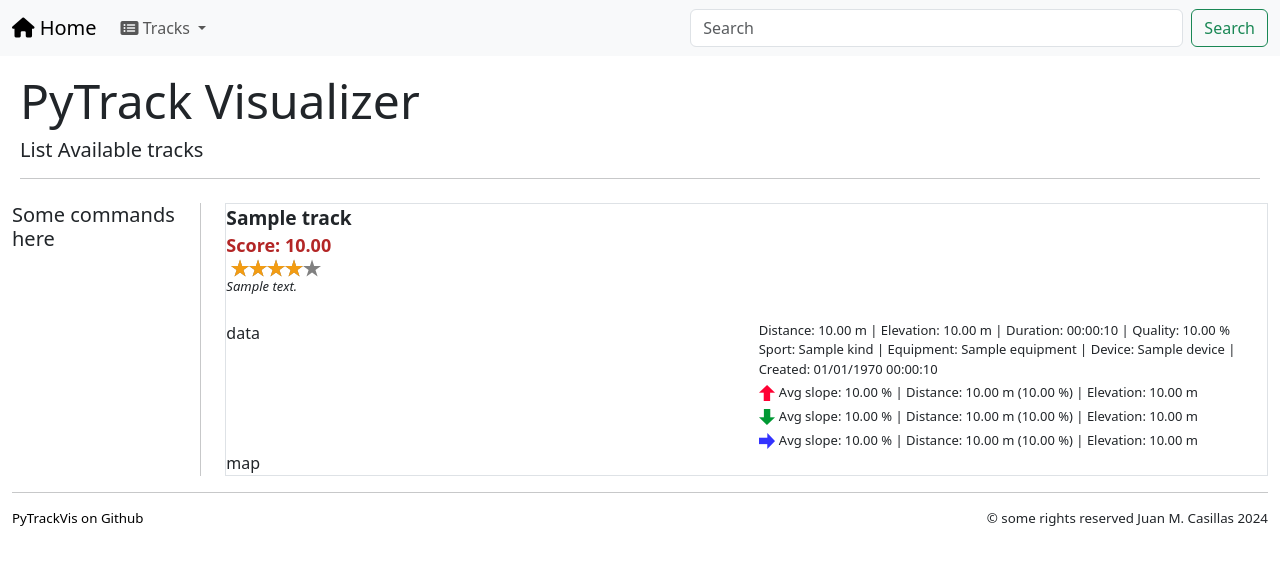
After one commit to juanmcasillas/pytrackvis, a Flask app: template webapp/templates/view.html in a window 1280 px wide. The commit adds this page. Shown: the top 565 px of the page. Run offline with Flask 3, Linux system fonts and the light colour scheme; the template is opened without the code that fills it: most values are stand-ins (such as "Sample title", 1, 10 or a date in 2020); parts of the project's set-up code (start-up, migrations or seed data) failed here and were passed over; some libraries are stand-ins or nearby versions.

Commit message:
added editing capabilities, added new page templates

```diff
--- a/webapp/static/css/app.css
+++ b/webapp/static/css/app.css
@@ -3,6 +3,7 @@
 }
 
 body {
+
     margin: 0;
     padding: 0;
 }
@@ -17,11 +18,23 @@ html, body, #map {
     font-style: italic;
     display: block;
 }
-.track.title {
+.track.name {
     font-size: larger;
     font-weight: bold;
     display: block;
 }
+.track.name a {
+    text-decoration: none;
+    color: black;
+}
+
+.track.name a:hover {
+	color:black;
+	background-color:#FFFFFF;
+	text-decoration:underline;
+}
+
+
 .track.length {
     display: block;
 }
@@ -31,6 +44,12 @@ html, body, #map {
     display: block;
     color: rgb(179, 38, 38);
 }
+
+.track.description {
+    font-size: small;
+    font-style: italic;
+}
+
 .track.data {
     display: block;
     font-size: small;
@@ -48,11 +67,40 @@ html, body, #map {
 
 }
 
-.track.map {
-    border: 2px red solid;
+.track.rating {
+    display: block;
+}
+.track.map :hover {
+    cursor: pointer;
+}
+
+.footer {
+    font-size: smaller;
+}
+
+.footer a{
+    text-decoration: none;
+    color: black;
+}
+
+.footer a:hover {
+	text-decoration:underline;
+}
+
+
+
+.editable_title :hover {
+    cursor: pointer;
 
 }
 
-.track.rating {
-    display: block;
+.editable_description {
+    font-size: small;
+    font-style: italic;
 }
+
+
+.editable_description :hover {
+    cursor: pointer;
+
+}
--- a/webapp/templates/page.html
+++ b/webapp/templates/page2col.html
@@ -29,10 +29,22 @@
 
 
             </div>
-            <div class="col-md-8 mx-auto">
+            <div class="col-md-10 mx-auto">
                 {% block page %}{%- endblock %}
             </div>
-            <div class="col-md-2">
+
+        </div>
+        <!---footer -->
+        <hr>
+        <div class="row">
+            <div class="col-md-4 footer">
+                <p class="text-start"><a href="https://github.com/juanmcasillas/pytrackvis">PyTrackVis on Github</a></p>
+            </div>
+            <div class="col-md-4 ">
+                <p class="text-center "></p>
+            </div>
+            <div class="col-md-4 footer">
+                <p class="text-end ">&copy some rights reserved Juan M. Casillas 2024</p>
             </div>
         </div>
     </div>
--- /dev/null
+++ b/webapp/templates/view.html
@@ -0,0 +1,120 @@
+{% from "bootstrap5/utils.html" import render_messages %}
+{%- extends "page2col.html" %}
+
+
+{% block title %}{% include 'title.html' %}{%- endblock %}
+{% block page %}
+
+
+<div class="border">
+    <div class="row">
+        <div class="col-md-12">
+            <div class="">
+                <span class="track name editable_name" id="{{track.id}}">{{track.name}}</span>
+
+                    <span class="track score">Score: {{'%3.2f'|format(track.score|float)}}</span>
+                    <div id="rateYo_{{track.id}}" class="track rating"></div>
+                    <div class="editable_description" id="{{track.id}}">
+                        {{track.description}}
+                    </div><br>
+            </div>
+        </div>
+    </div>
+    <!--data-->
+    <div class="row">
+        <div class="col-md-6">
+            data
+        </div>
+        <div class="col-md-6">
+            <div>
+                <span class="track data">Distance: {{track.length_3d|humandistance}} |
+                                        Elevation: {{track.uphill_climb|humandistance}} |
+                                        Duration: {{track.duration|strftimestamp('%H:%M:%S')}} |
+                                        Quality: {{"%.2f"|format(track.quality)}} %
+                </span>
+                <span class="track data">Sport: {{track.kind}} |
+                                        Equipment: {{track.equipment}} |
+                                        Device: {{track.device}} |
+                                        Created: {{track.stamp|strftimestamp}}
+                </span>
+            </div>
+            <div>
+                <img src="{{url_for('static', filename='img/icons/red-up-arrow-icon.png')}}" class="mx-auto track slope-image" >
+                <span class="track slope">
+                    Avg slope: {{"%.2f"|format(track.uphill_avg_slope)}} % |
+                    Distance: {{track.uphill_distance|humandistance}} ({{"%.2f"|format(track.uphill_p_distance)}} %) |
+                    Elevation: {{track.uphill_elevation|humandistance}}
+                </span><br>
+
+                <img src="{{url_for('static', filename='img/icons/green-down-arrow-icon.png')}}" class="mx-auto track slope-image" >
+                <span class="track slope">
+                    Avg slope: {{"%.2f"|format(track.downhill_avg_slope)}} % |
+                    Distance: {{track.downhill_distance|humandistance}} ({{"%.2f"|format(track.downhill_p_distance)}} %) |
+                    Elevation: {{track.downhill_elevation|humandistance}}
+                </span><br>
+
+                <img src="{{url_for('static', filename='img/icons/blue-right-arrow-icon.png')}}" class="mx-auto track slope-image" >
+                <span class="track slope">
+                    Avg slope: {{"%.2f"|format(track.level_avg_slope)}} % |
+                    Distance: {{track.level_distance|humandistance}} ({{"%.2f"|format(track.level_p_distance)}} %) |
+                    Elevation: {{track.level_elevation|humandistance}}
+                </span>
+            </div>
+        </div>
+    </div>
+    <!--map-->
+    <div class="row">
+        <div class="col-md-12">
+            map
+        </div>
+    </div>
+
+</div>
+
+<script>
+    $("#rateYo_{{track.id}}").rateYo({
+        starWidth: "18px",
+        //readOnly: true,
+        rating: {{track.rating}},
+        userData: {{track.id}},
+        fullStar: true,
+        onSet: function (rating, rateYoInstance) {
+            var id = rateYoInstance.option("userData");
+            UpdateTrackRating(id, rating);
+        }
+    });
+
+
+    // see http://www.appelsiini.net/projects/jeditable
+    $(".editable_name").editable("/track/edit/name", {
+        indicator : "<img src='{{url_for('static', filename='img/indicator.gif')}}'>",
+        name : 'name',
+        type   : 'textarea',
+        rows : 4,
+        submitdata: { _method: "put" },
+        select : false,
+        submit : 'Ok',
+        cancel : 'Cancel',
+        //cssclass : "track-description-editable",
+        tooltip : "Click to edit..."
+    });
+
+    $(".editable_description").editable("/track/edit/description", {
+        indicator : "<img src='{{url_for('static', filename='img/indicator.gif')}}'>",
+        name : 'description',
+        type   : 'textarea',
+        rows : 4,
+        submitdata: { _method: "put" },
+        select : false,
+        submit : 'Ok',
+        cancel : 'Cancel',
+        //cssclass : "track-description-editable",
+        tooltip : "Click to edit..."
+    });
+
+
+
+
+</script>
+
+{%- endblock %}
```
Also changed, not shown: webapp/frontend/track_impl.py (+47 -4 lines), webapp/frontend/web_impl.py (+13 -2 lines), webapp/templates/list.html (+23 -23 lines), webapp/templates/page3col.html (added, +52 -0 lines), webapp/static/js/jquery.editable.js (added), webapp/templates/show3d.html (renamed from webapp/templates/show.html).
